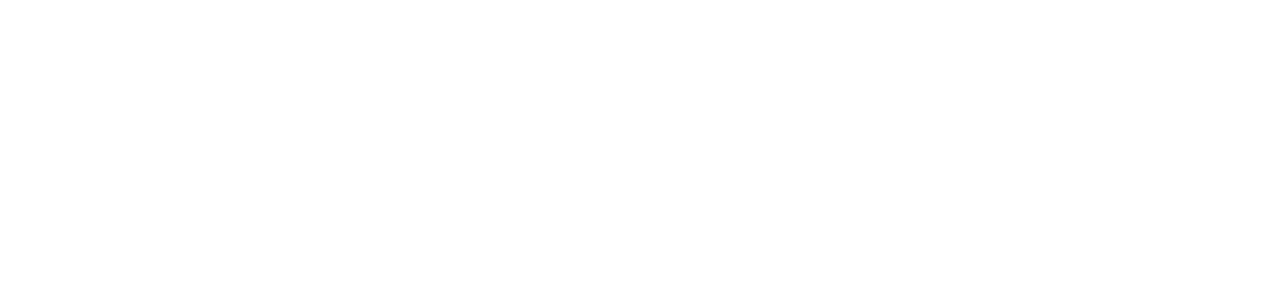
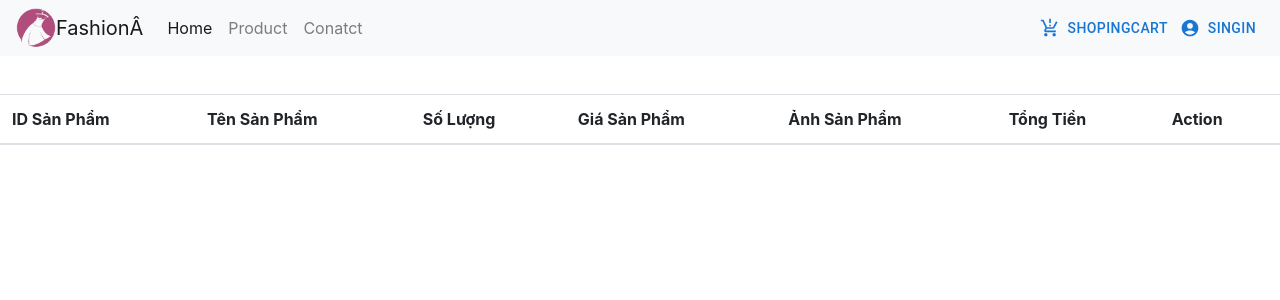
Before and after one commit to duongCute123/TMDT_BanShirt, a React (Create React App) app: page /cart in a window 1280 px wide. Before the commit this address had no page. Shown: the top 300 px of the page. Built offline with nearby package versions, Linux system fonts and the light colour scheme.

Commit message:
add cart

```diff
--- /dev/null
+++ b/src/component/cart/cartproduct.jsx
@@ -0,0 +1,69 @@
+import { add_shoping_cart, xoa_cart, IncreaseQuantity, DecreaseQuantity } from "../action/shopingcart"
+import { Button } from "@mui/material"
+import Menu from "../menu/menu"
+import { useSelector, useDispatch } from "react-redux"
+const CartProduct = () => {
+    const items = useSelector(state => state.shoping.Cart)
+    const number=useSelector(state=>state.shoping.numberCart)
+    console.log(number);
+    const dispatch = useDispatch()
+    const Cart = ({ product: { anh, giaSpham, id, quantity, tenSpham } }) => {
+        return (
+            <div>
+
+                <table class="table table-striped table-inverse table-responsive">
+                    <thead class="thead-inverse">
+                        <tr>
+                                <td>{id}</td>
+                                <td>{tenSpham}</td>
+                                <td>{quantity}</td>
+                                <td>{giaSpham}</td>
+                                <td><img style={{ width: "100px" }} src={anh} alt={tenSpham} /></td>
+                                <td>{giaSpham * quantity}</td>
+                                <td>
+                                    <Button onClick={() => dispatch(xoa_cart(id))} >Xoá</Button>
+                                </td>
+                            </tr>
+
+                    </thead>
+
+                </table>
+            </div>
+        )
+    }
+
+    // countries component
+    const ListCart = ({ items }) => {
+        const liatCart = items.map((products) => <Cart product={products} />)
+        return (
+            <div className="hi">
+                <h3 align="center">Persons List</h3>
+                <table className="table table-striped" style={{ marginTop: 60 }}>
+                    <thead>
+                        <tr>
+                            <th>ID Sản Phẩm</th>
+                            <th>Tên Sản Phẩm</th>
+                            <th>Số Lượng</th>
+                            <th>Giá Sản Phẩm</th>
+                            <th>Ảnh Sản Phẩm</th>
+                            <th>Tổng Tiền</th>
+                            <th colSpan="2">Action</th>
+                        </tr>
+                    </thead>
+                    <tbody>
+                        {liatCart}
+                    </tbody>
+                </table>
+
+            </div>
+        )
+    }
+    console.log(items);
+    return (
+        <div className="shoping-cart">
+            <Menu />
+            <ListCart items={items}/>
+        </div>
+    )
+}
+export default CartProduct
--- a/src/component/menu/menu.jsx
+++ b/src/component/menu/menu.jsx
@@ -3,7 +3,14 @@
 import logo from "../../image.modue/logo.c9a5149df70e30a9c7cd.png"
 import { Button } from "@mui/material";
 import AccountCircleIcon from '@mui/icons-material/AccountCircle';
+import { useNavigate } from "react-router-dom";
+import { useState } from "react";
 const Menu = () => {
+    const navigation=useNavigate()
+    const Carts=()=>{
+        navigation('/cart')
+    }
+    const [isLogin,setIsLogin]=useState(false)
     return (
         <div className="menus " style={{color:"black",width:"100%"}}>
             <nav class="navbar navbar-expand-sm navbar-light bg-light" style={{backgroundColor:"white"}}>
@@ -26,7 +33,7 @@
                         </li>
                     </ul>
                     <div className="store">
-                        <Button startIcon={<ProductionQuantityLimitsIcon />}>ShopingCart</Button>
+                        <Button onClick={Carts} startIcon={<ProductionQuantityLimitsIcon />}>ShopingCart</Button>
                     </div>
                     <div className="login">
                         <Button startIcon={<AccountCircleIcon />}>
--- a/src/component/product/product.css
+++ b/src/component/product/product.css
@@ -132,4 +132,5 @@
 }
 img{
     opacity: 1;
+    border-radius: 10px 10px 10px 10px;
 }
--- a/src/component/reducer/cart.jsx
+++ b/src/component/reducer/cart.jsx
@@ -19,7 +19,7 @@
             else {
                 let check = false;
                 state.Cart.map((item, key) => {
-                    if (item.id = action.payload.id) {
+                    if (item.id === action.payload.id) {
                         state.Cart[key].quantity++
                         check = true
                     }
@@ -59,7 +59,7 @@
             }
 
         case "DELETE_CART":
-            let quantity_ = state.Carts[action.payload].quantity;
+            let quantity_ = state.Cart[action.payload].quantity;
             return {
                 ...state,
                 numberCart: state.numberCart - quantity_,
--- a/src/component/router/router.jsx
+++ b/src/component/router/router.jsx
@@ -14,6 +14,7 @@
 import HeaderIcon from "../home/listicon";
 import GetProduct from "../product/listproduct";
 import ItemProduct from "../product/product";
+import CartProduct from "../cart/cartproduct";
 const Routess = () => {
     return (
         <div className="router">
@@ -29,6 +30,7 @@
                     <Route path="/contact" element={<Contact/>}/>
                     <Route path="/product" element={<ItemProduct/>}/>
                     <Route path="/footer" element={<Footer/>}/>
+                    <Route path="/cart" element={<CartProduct/>}/>
                 </Routes>
             </BrowserRouter>
         </div>
```
